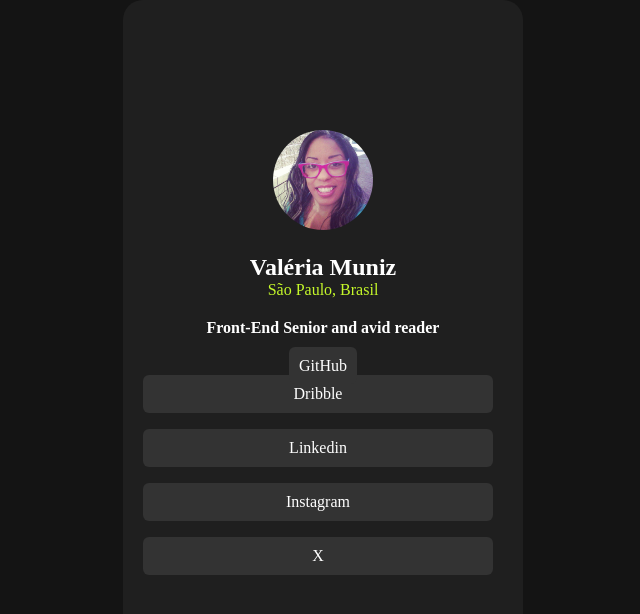
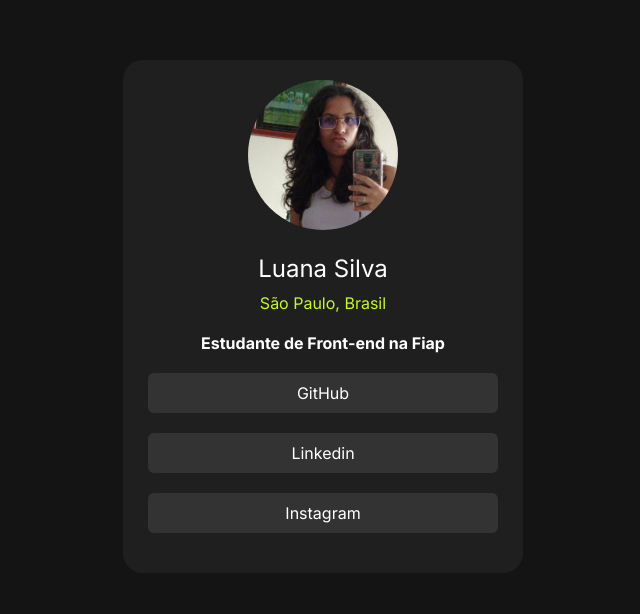
Before and after one commit to LunGomes/responsiveWD, a plain HTML site: page Aula2503/exercicio/index.html in a window 1280 px wide. Shown: the whole page, without its empty margins (317-957 px from the left). Drawn offline with Linux system fonts and the light colour scheme.

Commit message:
Personalizando o Card

```diff
--- a/Aula2503/exercicio/css/style.css
+++ b/Aula2503/exercicio/css/style.css
@@ -1,28 +1,39 @@
+:root {
+    --color-green: hsl(75, 94%, 57%);
+    --color-white: hsl(0, 0%, 100%);
+
+    --color-grey-700: hsl(0, 0%, 20%);
+    --color-grey-800: hsl(0, 0%, 12%);
+    --color-grey-900: hsl(0, 0%, 8%);
+}
+
 * {
     margin: 0;
     padding: 0;
     box-sizing: border-box;
+    font-family: "Inter", sans-serif;
 }
 
 body{
-    background-color: hsl(0, 0%, 8%);
+    background-color: var(--color-grey-900);
 }
 
 .container {
     width: 100%;
     max-width: 400px;
-    margin: auto;
+    min-height: 500px;
+    margin: 60px auto;
     padding: 20px;
     border-radius: 20px;
-    min-height: 90vh;
-    background-color: hsl(0, 0%, 12%);
+    background-color: var(--color-grey-800);
 
     align-content: center;
     text-align: center;
-    color: hsl(0, 0%, 100%);
+    color: var(--color-white);
 }
 
 .icon {
+    width: 150px;
     border-radius: 100%;
 }
 
@@ -30,22 +41,33 @@ body{
     margin: 20px;
 }
 
-.user-location {
-    color: hsl(75, 94%, 57%);
+.container h2 {
+    font-weight: 400;
+    margin-bottom: 10px;
 }
 
-.text{
-    font-weight: bold   ;
+.user-location {
+    color: var(--color-green);
 }
 
-.container_buttons {
-    margin-top: 20px;
+.bio{
+    font-weight: bold;
+    margin-bottom: 20px;
 }
 
-.buttons {
-    margin-bottom: 16px;
+.container a {
+    color: var(--color-white);
+    text-decoration: none;
+    margin-bottom: 20px ;
     padding: 10px;
     width: 350px;
+    display: inline-block;
     border-radius: 6px;
-    background-color: hsl(0, 0%, 20%);
+    background-color: var(--color-grey-700);
+    transition: .5s;
 }
+
+.container a:hover {
+    background-color: var(--color-green);
+    color: var(--color-grey-700);
+}
--- a/Aula2503/exercicio/index.html
+++ b/Aula2503/exercicio/index.html
@@ -5,28 +5,28 @@
     <meta name="viewport" content="width=device-width, initial-scale=1.0">
     <title>Exercício Card</title>
 
+    <link rel="preconnect" href="https://fonts.googleapis.com">
+    <link rel="preconnect" href="https://fonts.gstatic.com" crossorigin>
+    <link href="https://fonts.googleapis.com/css2?family=Inter:ital,opsz,wght@0,14..32,100..900;1,14..32,100..900&display=swap" rel="stylesheet">
+
     <!-- CSS -->
     <link rel="stylesheet" href="./css/style.css">
 </head>
 <body>
 
     <div class="container">
-        <img src="./images/photo.png" alt="Valéria icon" class="icon">
+        <img src="./images/icon.jpeg" alt="Valéria icon" class="icon">
 
         <div class="infos">
-            <h2>Valéria Muniz</h2>
+            <h2>Luana Silva</h2>
             <p class="user-location">São Paulo, Brasil</p>
         </div>
 
-        <p class="text">Front-End Senior and avid reader</p>
+        <p class="bio">Estudante de Front-end na Fiap</p>
 
-        <div class="container_buttons">
-            <a class="buttons">GitHub</a>
-            <div class="buttons">Dribble</div>
-            <div class="buttons">Linkedin</div>
-            <div class="buttons">Instagram</div>
-            <div class="buttons">X</div>
-        </div>
+        <a href="https://github.com/LunGomes" target="_blank">GitHub</a>
+        <a href="https://www.linkedin.com/in/luanagsil/" target="_blank">Linkedin</a>
+        <a href="https://www.instagram.com/lungoms/" target="_blank">Instagram</a>
 
     </div>
 
```
Also changed, not shown: Aula2503/exercicio/images/icon.jpeg (added).
